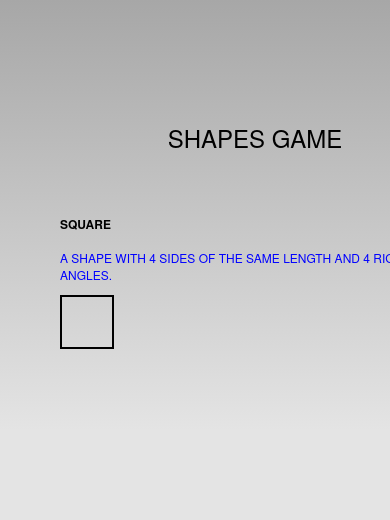
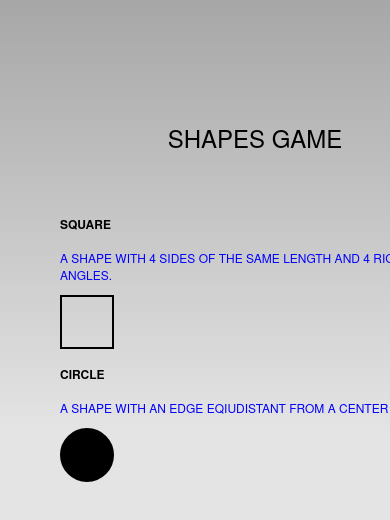
Before and after one commit to chungj19/My-App, a plain HTML site: page www/index.html in a window 390 px wide. Shown: the top 520 px of the page. Drawn offline with Linux system fonts and the light colour scheme; some packages are replaced by stand-ins of ours.

Commit message:
Checking in code to create a circle.

```diff
--- a/www/css/index.css
+++ b/www/css/index.css
@@ -121,3 +121,10 @@ p {
     height:50px;
     border:2px solid #000;
 }
+#circle {
+    width: 50px;
+    height: 50px;
+    border:2px solid #000;
+    border-radius: 50%;
+    background: black;
+}
--- a/www/index.html
+++ b/www/index.html
@@ -45,3 +45,7 @@
         <script type="text/javascript" src="js/index.js"></script>
     </body>
 </html>
+<h4>Circle</h4>
+<p>A shape with an edge eqiudistant from a center point.</p>
+<div id="circle">
+</div>
```
